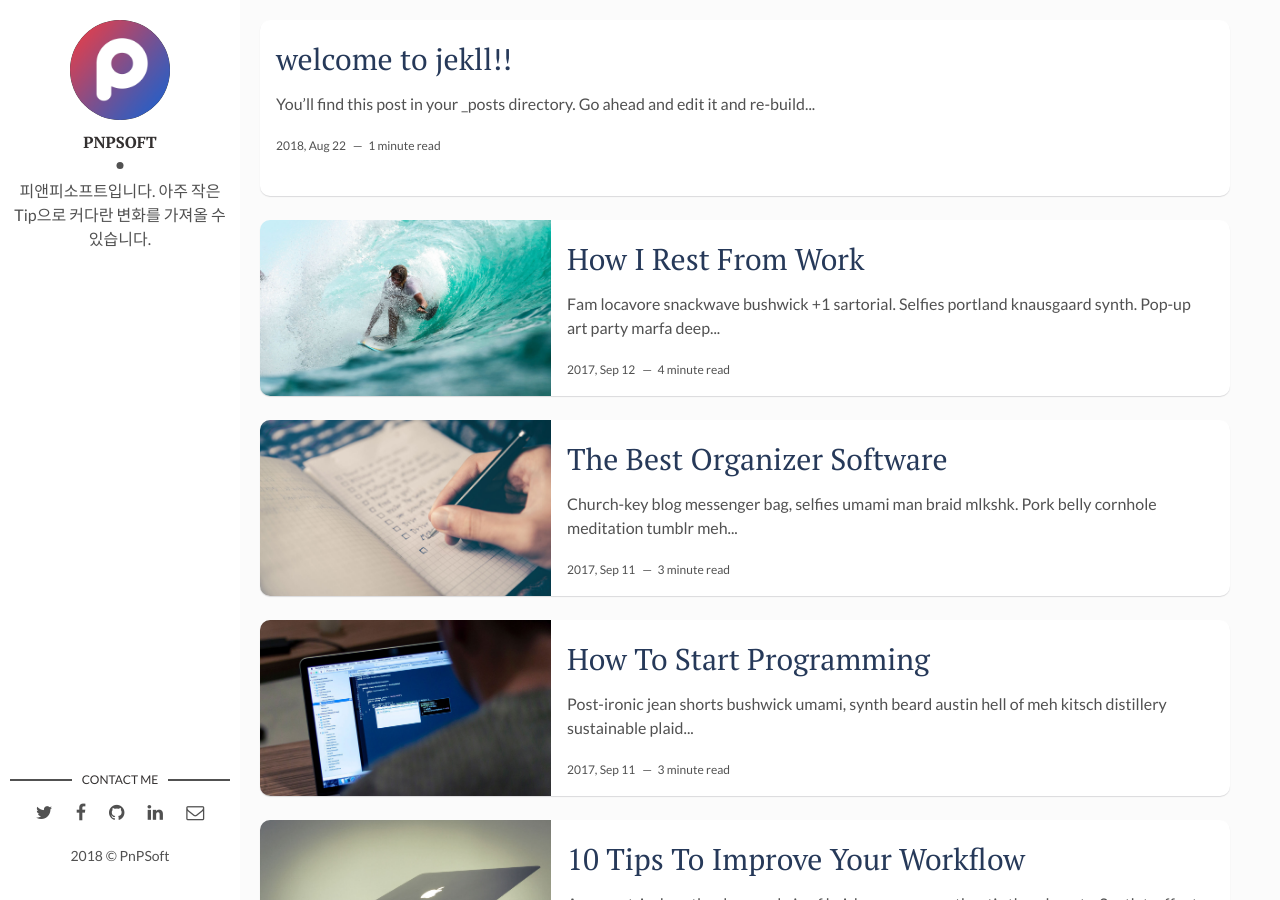
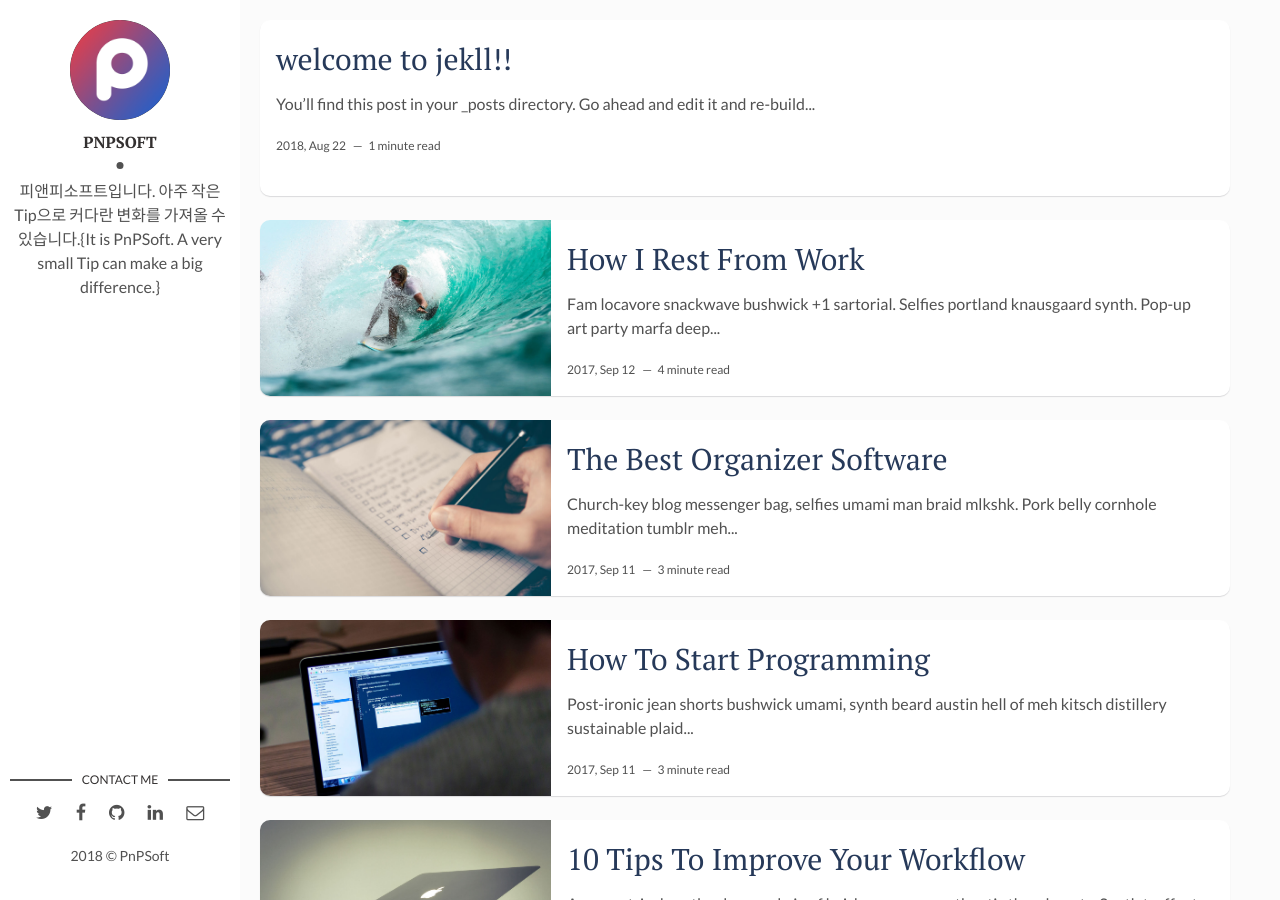
Before and after one commit to pnpsoft/pnpsoft.github.io, a Jekyll site: the page built from index.html, in a window 1280 px wide and 900 px high. Built offline with Jekyll 4.4.1, drawn with Linux system fonts in a browser that asks for light colours; the list of posts is cut into pages by our own code.

Commit message:
Update _config.yml

```diff
--- a/_config.yml
+++ b/_config.yml
@@ -1,4 +1,4 @@
-title: Hello, world! I'm David Freeman
+title: Hello, world! The pnpdot.com user manual is provided.
 description: > # this means to ignore newlines until "baseurl:"
   Write an awesome description for your new site here. You can edit this
   line in _config.yml. It will appear in your document head meta (for
@@ -11,7 +11,7 @@
 # Author Settings
 author: PnPSoft # add your name David Freeman
 author-img: pnpsoft.png # add your photo
-about-author: 피앤피소프트입니다. 아주 작은 Tip으로 커다란 변화를 가져올 수 있습니다. # add description
+about-author: 피앤피소프트입니다. 아주 작은 Tip으로 커다란 변화를 가져올 수 있습니다.{It is PnPSoft. A very small Tip can make a big difference.} # add description
 social-twitter: # add your Twitter handle
 social-facebook: # add your Facebook handle
 social-github: artemsheludko # add your Github handle
```
